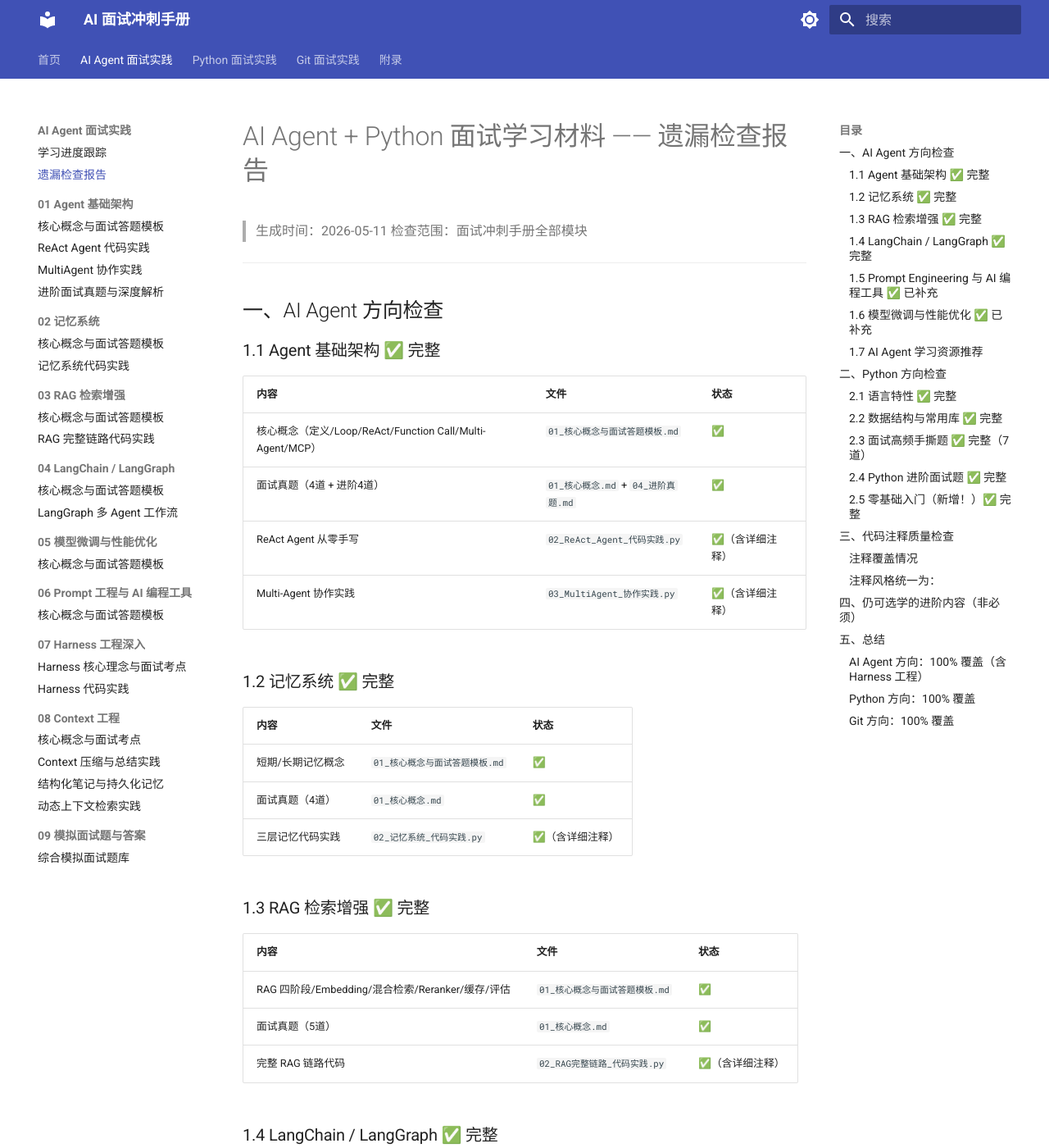
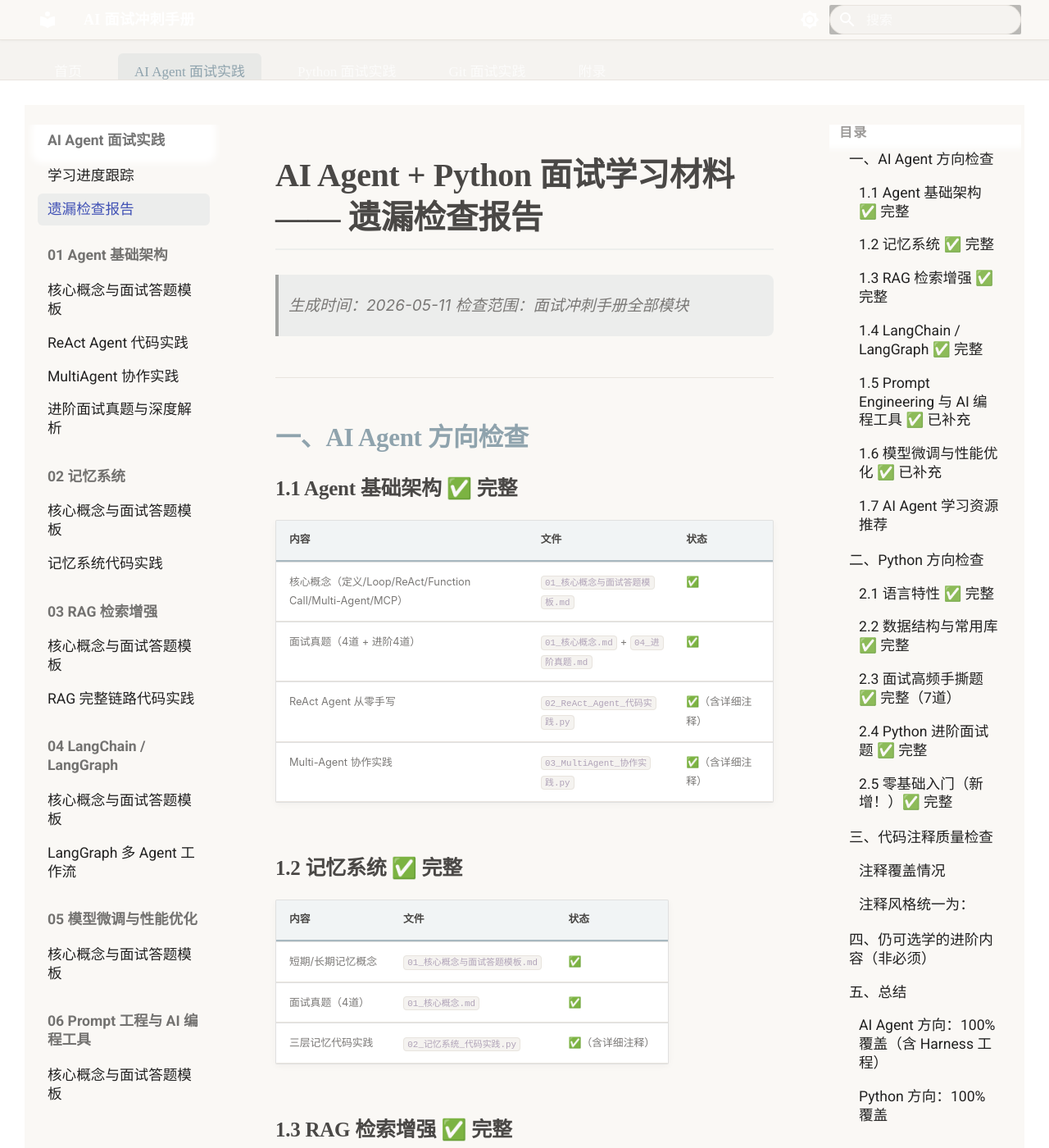
Before and after one commit to Yiang-Puak/study, an MkDocs documentation site: the page built from docs/AI Agent面试实践/遗漏检查报告.md, in a window 1280 px wide and 1400 px high. Shown: the whole window at 82% size. Built offline with MkDocs 1.6.1 and Material for MkDocs 9.7.7, drawn with Linux system fonts in a browser that asks for light colours.

Commit message:
style: add Morandi theme CSS with serif headings, soft colors, and reading-optimized layout

```diff
--- /dev/null
+++ b/docs/stylesheets/extra.css
@@ -0,0 +1,454 @@
+/* =====================================================
+   MkDocs Material 自定义样式 —— 莫兰迪阅读主题
+   设计理念：低饱和度、柔和对比、适合长久阅读
+   ===================================================== */
+
+/* ---------- 基础变量覆盖 ---------- */
+:root {
+    /* 莫兰迪基础色 */
+    --md-morandi-bg: #FAF8F5;
+    --md-morandi-surface: #F5F3F0;
+    --md-morandi-border: #E8E4DE;
+    --md-morandi-text: #4A4846;
+    --md-morandi-text-secondary: #7A7876;
+    --md-morandi-text-tertiary: #9C9A98;
+
+    /* 莫兰迪强调色 */
+    --md-morandi-blue: #8FA3AD;
+    --md-morandi-blue-light: #A8B8C0;
+    --md-morandi-blue-bg: rgba(143, 163, 173, 0.12);
+    --md-morandi-lavender: #B0A3B8;
+    --md-morandi-lavender-bg: rgba(176, 163, 184, 0.12);
+    --md-morandi-sage: #9CA896;
+    --md-morandi-sage-bg: rgba(156, 168, 150, 0.12);
+    --md-morandi-taupe: #B8A898;
+    --md-morandi-rose: #C4A8A0;
+
+    /* 字体 */
+    --md-morandi-serif: 'Noto Serif SC', 'Songti SC', 'STSong', 'SimSun', serif;
+    --md-morandi-sans: 'Noto Sans SC', -apple-system, 'PingFang SC', 'Microsoft YaHei', sans-serif;
+    --md-morandi-mono: 'JetBrains Mono', 'Fira Code', 'SF Mono', 'Cascadia Code', monospace;
+}
+
+/* ---------- 深色模式变量 ---------- */
+[data-md-color-scheme="slate"] {
+    --md-morandi-bg: #2D2B29;
+    --md-morandi-surface: #353331;
+    --md-morandi-border: #454341;
+    --md-morandi-text: #E8E4DE;
+    --md-morandi-text-secondary: #B5B3B0;
+    --md-morandi-text-tertiary: #8A8886;
+    --md-morandi-blue-bg: rgba(143, 163, 173, 0.15);
+    --md-morandi-lavender-bg: rgba(176, 163, 184, 0.15);
+    --md-morandi-sage-bg: rgba(156, 168, 150, 0.15);
+}
+
+/* ---------- 全局字体优化 ---------- */
+.md-typeset {
+    font-family: var(--md-morandi-sans);
+    font-size: 0.95rem;
+    line-height: 1.85;
+    color: var(--md-morandi-text);
+}
+
+/* 标题使用衬线体，更优雅 */
+.md-typeset h1,
+.md-typeset h2,
+.md-typeset h3,
+.md-typeset h4,
+.md-typeset h5,
+.md-typeset h6 {
+    font-family: var(--md-morandi-serif);
+    font-weight: 600;
+    letter-spacing: -0.01em;
+    color: var(--md-morandi-text);
+}
+
+.md-typeset h1 {
+    font-size: 2rem;
+    margin-bottom: 1.2rem;
+    padding-bottom: 0.5rem;
+    border-bottom: 2px solid var(--md-morandi-blue-bg);
+}
+
+.md-typeset h2 {
+    font-size: 1.55rem;
+    color: var(--md-morandi-blue);
+    margin-top: 2.5rem;
+    margin-bottom: 1rem;
+}
+
+.md-typeset h3 {
+    font-size: 1.25rem;
+    margin-top: 2rem;
+    margin-bottom: 0.8rem;
+}
+
+.md-typeset h4 {
+    font-size: 1.1rem;
+    color: var(--md-morandi-text-secondary);
+}
+
+/* ---------- 段落优化 ---------- */
+.md-typeset p {
+    margin-bottom: 1.2rem;
+    text-align: justify;
+    word-break: normal;
+    overflow-wrap: break-word;
+}
+
+/* ---------- 链接样式 ---------- */
+.md-typeset a {
+    color: var(--md-morandi-blue);
+    text-decoration: none;
+    border-bottom: 1px solid transparent;
+    transition: border-color 0.2s ease;
+}
+
+.md-typeset a:hover {
+    border-bottom-color: var(--md-morandi-blue);
+}
+
+/* ---------- 代码块美化 ---------- */
+.md-typeset code {
+    font-family: var(--md-morandi-mono);
+    font-size: 0.85em;
+    background: var(--md-morandi-surface);
+    color: var(--md-morandi-lavender);
+    padding: 0.15em 0.4em;
+    border-radius: 4px;
+    border: 1px solid var(--md-morandi-border);
+}
+
+.md-typeset pre {
+    background: #3D3B39 !important;
+    border-radius: 12px;
+    padding: 1.2rem;
+    margin: 1.2rem 0;
+    box-shadow: 0 4px 12px rgba(0, 0, 0, 0.08);
+    border: 1px solid var(--md-morandi-border);
+}
+
+.md-typeset pre code {
+    background: transparent !important;
+    color: #E8E4DE;
+    border: none;
+    padding: 0;
+    font-size: 0.82rem;
+    line-height: 1.7;
+}
+
+/* 代码复制按钮美化 */
+.md-clipboard {
+    border-radius: 6px;
+    color: var(--md-morandi-text-tertiary);
+    transition: all 0.2s ease;
+}
+
+.md-clipboard:hover {
+    color: var(--md-morandi-blue);
+    background: var(--md-morandi-blue-bg);
+}
+
+/* ---------- 引用块美化 ---------- */
+.md-typeset blockquote {
+    margin: 1.5rem 0;
+    padding: 1rem 1.5rem;
+    background: var(--md-morandi-blue-bg);
+    border-left: 3px solid var(--md-morandi-blue);
+    border-radius: 0 8px 8px 0;
+    color: var(--md-morandi-text-secondary);
+    font-style: italic;
+}
+
+.md-typeset blockquote p {
+    margin: 0;
+}
+
+/* 不同类型的引用块 */
+.md-typeset .admonition {
+    border-radius: 10px;
+    border-left-width: 3px;
+    box-shadow: 0 2px 8px rgba(0, 0, 0, 0.04);
+}
+
+.md-typeset .admonition-title {
+    font-family: var(--md-morandi-serif);
+    font-weight: 600;
+}
+
+/* ---------- 表格美化 ---------- */
+.md-typeset table {
+    border-radius: 10px;
+    overflow: hidden;
+    border-collapse: separate;
+    border-spacing: 0;
+    box-shadow: 0 2px 8px rgba(0, 0, 0, 0.04);
+    margin: 1.5rem 0;
+}
+
+.md-typeset th {
+    background: var(--md-morandi-blue-bg);
+    color: var(--md-morandi-text);
+    font-weight: 600;
+    padding: 0.8rem 1rem;
+    border-bottom: 2px solid var(--md-morandi-blue-light);
+    font-family: var(--md-morandi-serif);
+}
+
+.md-typeset td {
+    padding: 0.7rem 1rem;
+    border-bottom: 1px solid var(--md-morandi-border);
+    color: var(--md-morandi-text-secondary);
+}
+
+.md-typeset tr:hover td {
+    background: var(--md-morandi-surface);
+}
+
+/* ---------- 列表优化 ---------- */
+.md-typeset ul li,
+.md-typeset ol li {
+    margin-bottom: 0.5rem;
+    color: var(--md-morandi-text-secondary);
+}
+
+.md-typeset ul li::marker {
+    color: var(--md-morandi-blue);
+}
+
+.md-typeset ol li::marker {
+    color: var(--md-morandi-taupe);
+    font-weight: 600;
+}
+
+/* ---------- 分隔线 ---------- */
+.md-typeset hr {
+    border: none;
+    border-top: 1px solid var(--md-morandi-border);
+    margin: 2.5rem 0;
+}
+
+/* ---------- 导航栏美化 ---------- */
+.md-header {
+    background: rgba(250, 248, 245, 0.92);
+    backdrop-filter: blur(20px) saturate(1.8);
+    -webkit-backdrop-filter: blur(20px) saturate(1.8);
+    box-shadow: 0 1px 3px rgba(0, 0, 0, 0.04);
+    border-bottom: 1px solid var(--md-morandi-border);
+}
+
+.md-header__title {
+    font-family: var(--md-morandi-serif);
+    font-weight: 600;
+    letter-spacing: 0.02em;
+}
+
+/* 深色模式导航栏 */
+[data-md-color-scheme="slate"] .md-header {
+    background: rgba(45, 43, 41, 0.92);
+    border-bottom-color: var(--md-morandi-border);
+}
+
+/* ---------- 搜索框美化 ---------- */
+.md-search__input {
+    border-radius: 20px;
+    background: var(--md-morandi-surface);
+    border: 1px solid var(--md-morandi-border);
+    font-family: var(--md-morandi-sans);
+}
+
+.md-search__input:hover,
+.md-search__input:focus {
+    border-color: var(--md-morandi-blue-light);
+    box-shadow: 0 0 0 3px var(--md-morandi-blue-bg);
+}
+
+/* ---------- 侧边栏美化 ---------- */
+.md-nav__link {
+    border-radius: 6px;
+    padding: 0.4rem 0.6rem;
+    margin: 0.1rem 0;
+    transition: all 0.15s ease;
+    font-size: 0.88rem;
+}
+
+.md-nav__link:hover {
+    background: var(--md-morandi-blue-bg);
+    color: var(--md-morandi-text);
+}
+
+.md-nav__link--active {
+    background: var(--md-morandi-blue-bg);
+    color: var(--md-morandi-blue);
+    font-weight: 500;
+}
+
+/* 侧边栏标题 */
+.md-nav__title {
+    font-family: var(--md-morandi-serif);
+    font-weight: 600;
+    color: var(--md-morandi-text-tertiary);
+    font-size: 0.8rem;
+    text-transform: uppercase;
+    letter-spacing: 0.08em;
+}
+
+/* ---------- 标签页导航美化 ---------- */
+.md-tabs {
+    background: var(--md-morandi-surface);
+    border-bottom: 1px solid var(--md-morandi-border);
+}
+
+.md-tabs__link {
+    font-family: var(--md-morandi-serif);
+    font-weight: 500;
+    font-size: 0.85rem;
+    padding: 0.6rem 1rem;
+    border-radius: 6px;
+    transition: all 0.2s ease;
+}
+
+.md-tabs__link:hover {
+    background: var(--md-morandi-blue-bg);
+    color: var(--md-morandi-blue);
+}
+
+.md-tabs__item--active .md-tabs__link {
+    color: var(--md-morandi-blue);
+    background: var(--md-morandi-blue-bg);
+}
+
+/* ---------- 内容区域背景 ---------- */
+.md-main__inner {
+    background: var(--md-morandi-bg);
+}
+
+.md-content {
+    background: transparent;
+    max-width: 850px;
+    margin: 0 auto;
+    padding: 2rem;
+}
+
+/* ---------- 页脚美化 ---------- */
+.md-footer {
+    background: var(--md-morandi-surface);
+    border-top: 1px solid var(--md-morandi-border);
+    color: var(--md-morandi-text-tertiary);
+}
+
+.md-footer-meta {
+    background: transparent;
+}
+
+/* ---------- 滚动条美化 ---------- */
+::-webkit-scrollbar {
+    width: 8px;
+    height: 8px;
+}
+
+::-webkit-scrollbar-track {
+    background: var(--md-morandi-surface);
+}
+
+::-webkit-scrollbar-thumb {
+    background: var(--md-morandi-border);
+    border-radius: 4px;
+}
+
+::-webkit-scrollbar-thumb:hover {
+    background: var(--md-morandi-text-tertiary);
+}
+
+/* ---------- 选中文字 ---------- */
+::selection {
+    background: var(--md-morandi-blue-bg);
+    color: var(--md-morandi-text);
+}
+
+/* ---------- 提示框美化 ---------- */
+.md-typeset .admonition.info {
+    border-left-color: var(--md-morandi-blue);
+    background: var(--md-morandi-blue-bg);
+}
+
+.md-typeset .admonition.tip {
+    border-left-color: var(--md-morandi-sage);
+    background: var(--md-morandi-sage-bg);
+}
+
+.md-typeset .admonition.warning {
+    border-left-color: var(--md-morandi-taupe);
+    background: rgba(184, 168, 152, 0.08);
+}
+
+.md-typeset .admonition.danger {
+    border-left-color: var(--md-morandi-rose);
+    background: rgba(196, 168, 160, 0.08);
+}
+
+/* ---------- 打印优化 ---------- */
+@media print {
+    .md-header,
+    .md-tabs,
+    .md-footer,
+    .md-nav {
+        display: none;
+    }
+
+    .md-content {
+        max-width: 100%;
+        padding: 0;
+    }
+
+    .md-typeset {
+        font-size: 11pt;
+        line-height: 1.6;
+    }
+}
+
+/* ---------- 移动端优化 ---------- */
+@media (max-width: 768px) {
+    .md-content {
+        padding: 1rem;
+    }
+
+    .md-typeset {
+        font-size: 0.92rem;
+        line-height: 1.75;
+    }
+
+    .md-typeset h1 {
+        font-size: 1.6rem;
+    }
+
+    .md-typeset h2 {
+        font-size: 1.3rem;
+    }
+
+    .md-typeset pre {
+        padding: 0.8rem;
+        border-radius: 8px;
+    }
+
+    .md-typeset pre code {
+        font-size: 0.78rem;
+    }
+
+    .md-typeset table {
+        font-size: 0.85rem;
+    }
+}
+
+/* ---------- 阅读进度指示器 ---------- */
+.md-header::after {
+    content: '';
+    position: absolute;
+    bottom: 0;
+    left: 0;
+    width: var(--progress, 0%);
+    height: 2px;
+    background: linear-gradient(90deg, var(--md-morandi-blue), var(--md-morandi-lavender));
+    transition: width 0.1s linear;
+}
--- a/mkdocs.yml
+++ b/mkdocs.yml
@@ -20,16 +20,16 @@ theme:
     # 浅色模式
     - media: "(prefers-color-scheme: light)"
       scheme: default
-      primary: indigo
-      accent: indigo
+      primary: blue grey
+      accent: blue grey
       toggle:
         icon: material/brightness-7
         name: 切换到深色模式
     # 深色模式
     - media: "(prefers-color-scheme: dark)"
       scheme: slate
-      primary: indigo
-      accent: indigo
+      primary: blue grey
+      accent: blue grey
       toggle:
         icon: material/brightness-4
         name: 切换到浅色模式
@@ -70,6 +70,9 @@ markdown_extensions:
       permalink: true
   - attr_list
   - md_in_html
+
+extra_css:
+  - stylesheets/extra.css
 
 extra:
   social:
```
